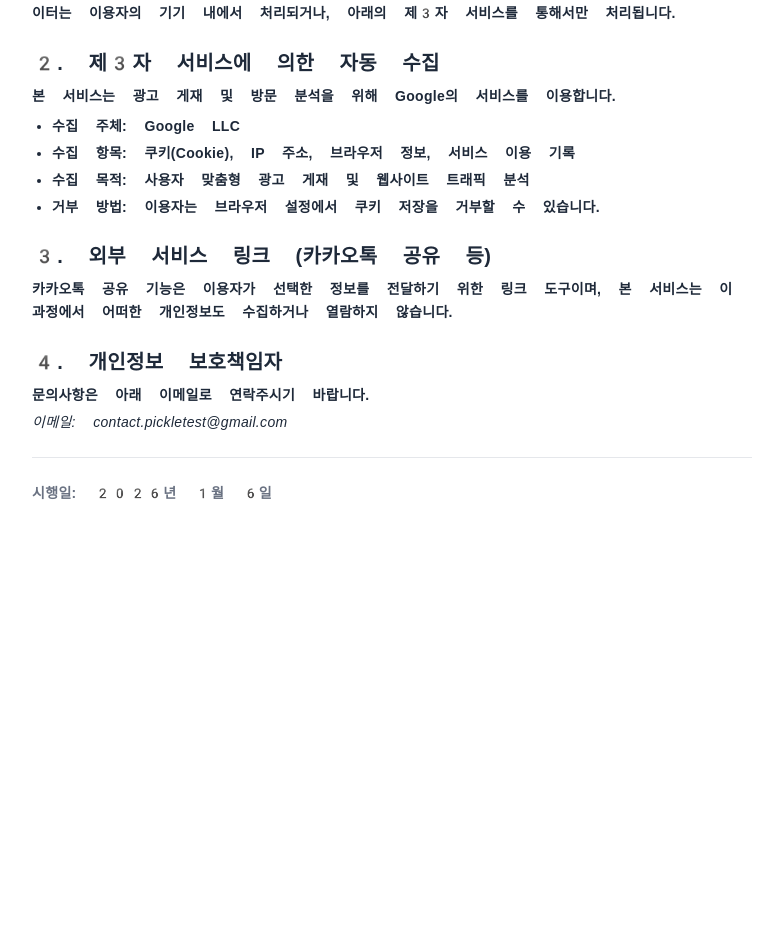
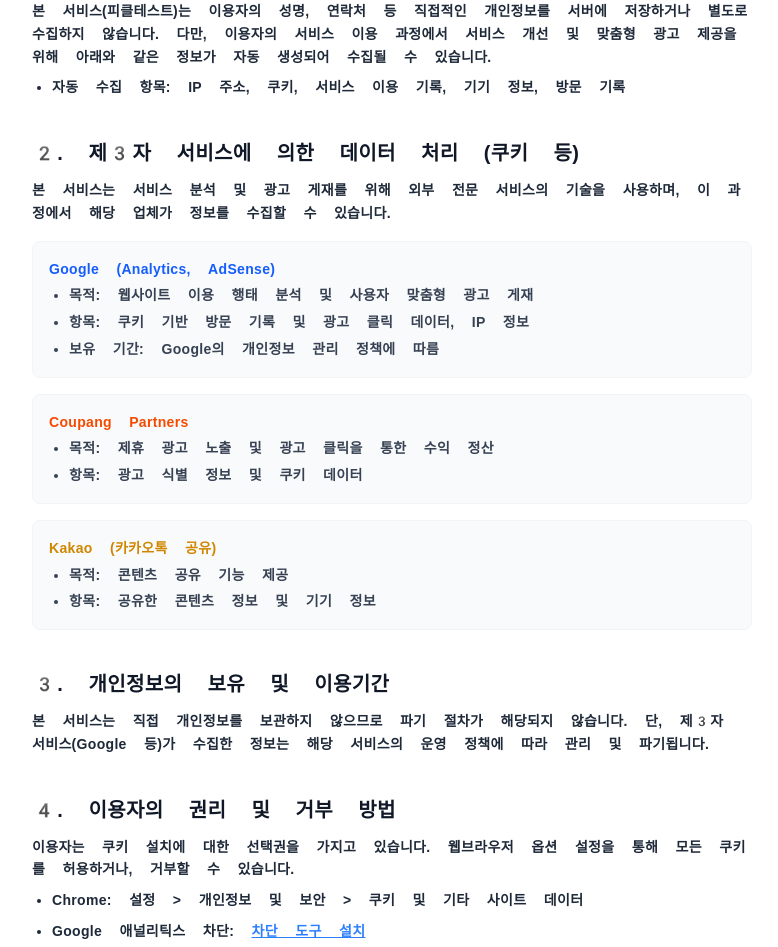
Before and after one commit to dahyeon777/pickle-test-nextjs, a Next.js app: page /privacy in a window 1280 px wide. Shown: the part 245-1192 px from the top of the page, without its empty margins (248-1026 px from the left). Before the commit the page ends 830 px from the top, so only its background shows below. Built offline with nearby package versions, Linux system fonts and the light colour scheme; a web font is replaced by a local one.

Commit message:
Update: 개인정보처리방침 수정

```diff
--- a/src/app/privacy/page.tsx
+++ b/src/app/privacy/page.tsx
@@ -1,51 +1,146 @@
-// app/privacy/page.tsx
-import React from 'react';
+import React from "react";
 
 export default function PrivacyPolicy() {
   const siteName = "피클테스트";
   const email = "contact.pickletest@gmail.com";
-  const date = "2026년 1월 6일";
+  const date = "2026년 1월 7일";
 
   return (
     <main className="max-w-3xl mx-auto py-20 px-6 text-gray-800">
-      <h1 className="text-3xl font-bold mb-8 text-black">개인정보 처리방침</h1>
+      <h1 className="text-3xl font-bold mb-8 text-black border-b pb-4">
+        개인정보 처리방침
+      </h1>
 
-      <section className="space-y-6 text-sm leading-relaxed">
+      <section className="space-y-10 text-sm leading-relaxed">
         <div>
-          <h2 className="text-xl font-semibold mb-2">1. 개인정보의 처리 및 수집</h2>
+          <h2 className="text-xl font-semibold mb-3 text-gray-900">
+            1. 개인정보의 처리 목적 및 수집 항목
+          </h2>
           <p>
-            본 서비스({siteName})는 이용자의 개인정보를 직접 수집하거나 서버에 저장하지 않습니다.
-            모든 데이터는 이용자의 기기 내에서 처리되거나, 아래의 제3자 서비스를 통해서만 처리됩니다.
+            본 서비스({siteName})는 이용자의 성명, 연락처 등 직접적인 개인정보를
+            서버에 저장하거나 별도로 수집하지 않습니다. 다만, 이용자의 서비스
+            이용 과정에서 서비스 개선 및 맞춤형 광고 제공을 위해 아래와 같은
+            정보가 자동 생성되어 수집될 수 있습니다.
+          </p>
+          <ul className="list-disc pl-5 mt-2 space-y-1">
+            <li>
+              자동 수집 항목: IP 주소, 쿠키, 서비스 이용 기록, 기기 정보, 방문
+              기록
+            </li>
+          </ul>
+        </div>
+
+        <div>
+          <h2 className="text-xl font-semibold mb-3 text-gray-900">
+            2. 제3자 서비스에 의한 데이터 처리 (쿠키 등)
+          </h2>
+          <p className="mb-4">
+            본 서비스는 서비스 분석 및 광고 게재를 위해 외부 전문 서비스의
+            기술을 사용하며, 이 과정에서 해당 업체가 정보를 수집할 수 있습니다.
+          </p>
+
+          <div className="space-y-4">
+            <div className="bg-gray-50 p-4 rounded-lg border border-gray-100">
+              <p className="font-bold text-blue-600 mb-1">
+                Google (Analytics, AdSense)
+              </p>
+              <ul className="list-disc pl-5 space-y-1 text-gray-700">
+                <li>
+                  <strong>목적:</strong> 웹사이트 이용 행태 분석 및 사용자
+                  맞춤형 광고 게재
+                </li>
+                <li>
+                  <strong>항목:</strong> 쿠키 기반 방문 기록 및 광고 클릭
+                  데이터, IP 정보
+                </li>
+                <li>
+                  <strong>보유 기간:</strong> Google의 개인정보 관리 정책에 따름
+                </li>
+              </ul>
+            </div>
+
+            <div className="bg-gray-50 p-4 rounded-lg border border-gray-100">
+              <p className="font-bold text-orange-600 mb-1">Coupang Partners</p>
+              <ul className="list-disc pl-5 space-y-1 text-gray-700">
+                <li>
+                  <strong>목적:</strong> 제휴 광고 노출 및 광고 클릭을 통한 수익
+                  정산
+                </li>
+                <li>
+                  <strong>항목:</strong> 광고 식별 정보 및 쿠키 데이터
+                </li>
+              </ul>
+            </div>
+
+            <div className="bg-gray-50 p-4 rounded-lg border border-gray-100">
+              <p className="font-bold text-yellow-600 mb-1">
+                Kakao (카카오톡 공유)
+              </p>
+              <ul className="list-disc pl-5 space-y-1 text-gray-700">
+                <li>
+                  <strong>목적:</strong> 콘텐츠 공유 기능 제공
+                </li>
+                <li>
+                  <strong>항목:</strong> 공유한 콘텐츠 정보 및 기기 정보
+                </li>
+              </ul>
+            </div>
+          </div>
+        </div>
+
+        <div>
+          <h2 className="text-xl font-semibold mb-3 text-gray-900">
+            3. 개인정보의 보유 및 이용기간
+          </h2>
+          <p>
+            본 서비스는 직접 개인정보를 보관하지 않으므로 파기 절차가 해당되지
+            않습니다. 단, 제3자 서비스(Google 등)가 수집한 정보는 해당 서비스의
+            운영 정책에 따라 관리 및 파기됩니다.
           </p>
         </div>
 
         <div>
-          <h2 className="text-xl font-semibold mb-2">2. 제3자 서비스에 의한 자동 수집</h2>
-          <p className="mb-2">본 서비스는 광고 게재 및 방문 분석을 위해 Google의 서비스를 이용합니다.</p>
-          <ul className="list-disc pl-5 space-y-1">
-            <li><strong>수집 주체:</strong> Google LLC</li>
-            <li><strong>수집 항목:</strong> 쿠키(Cookie), IP 주소, 브라우저 정보, 서비스 이용 기록</li>
-            <li><strong>수집 목적:</strong> 사용자 맞춤형 광고 게재 및 웹사이트 트래픽 분석</li>
-            <li><strong>거부 방법:</strong> 이용자는 브라우저 설정에서 쿠키 저장을 거부할 수 있습니다.</li>
+          <h2 className="text-xl font-semibold mb-3 text-gray-900">
+            4. 이용자의 권리 및 거부 방법
+          </h2>
+          <p>
+            이용자는 쿠키 설치에 대한 선택권을 가지고 있습니다. 웹브라우저 옵션
+            설정을 통해 모든 쿠키를 허용하거나, 거부할 수 있습니다.
+          </p>
+          <ul className="list-disc pl-5 mt-2 space-y-2">
+            <li>
+              <strong>Chrome:</strong> 설정 {">"} 개인정보 및 보안 {">"} 쿠키 및
+              기타 사이트 데이터
+            </li>
+            <li>
+              <strong>Google 애널리틱스 차단:</strong>{" "}
+              <a
+                href="https://tools.google.com/dlpage/gaoptout"
+                target="_blank"
+                rel="noreferrer"
+                className="text-blue-500 underline"
+              >
+                차단 도구 설치
+              </a>
+            </li>
           </ul>
         </div>
 
         <div>
-          <h2 className="text-xl font-semibold mb-2">3. 외부 서비스 링크 (카카오톡 공유 등)</h2>
+          <h2 className="text-xl font-semibold mb-3 text-gray-900">
+            5. 개인정보 보호책임자
+          </h2>
           <p>
-            카카오톡 공유 기능은 이용자가 선택한 정보를 전달하기 위한 링크 도구이며,
-            본 서비스는 이 과정에서 어떠한 개인정보도 수집하거나 열람하지 않습니다.
+            서비스 이용 중 발생하는 문의사항은 아래 연락처로 문의해 주시기
+            바랍니다.
+          </p>
+          <p className="mt-2 font-medium p-3 bg-gray-50 rounded w-fit">
+            이메일: {email}
           </p>
         </div>
 
-        <div>
-          <h2 className="text-xl font-semibold mb-2">4. 개인정보 보호책임자</h2>
-          <p>문의사항은 아래 이메일로 연락주시기 바랍니다.</p>
-          <p className="mt-1 font-medium italic">이메일: {email}</p>
-        </div>
-
-        <div className="pt-6 border-t border-gray-200 text-gray-500">
-          <p>시행일: {date}</p>
+        <div className="pt-8 border-t border-gray-200 text-gray-500 text-xs">
+          <p>공고일자/시행일자: {date}</p>
         </div>
       </section>
     </main>
```
